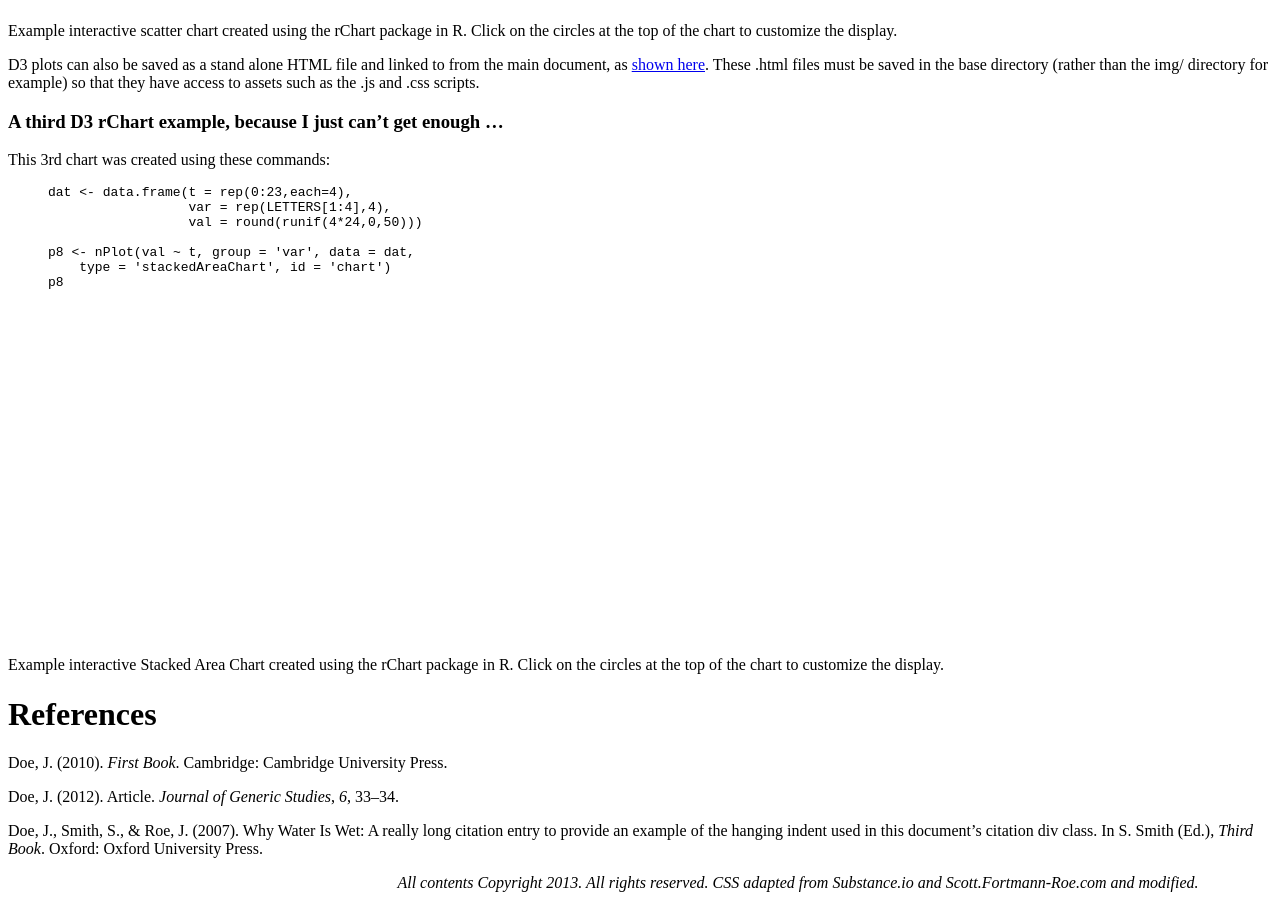
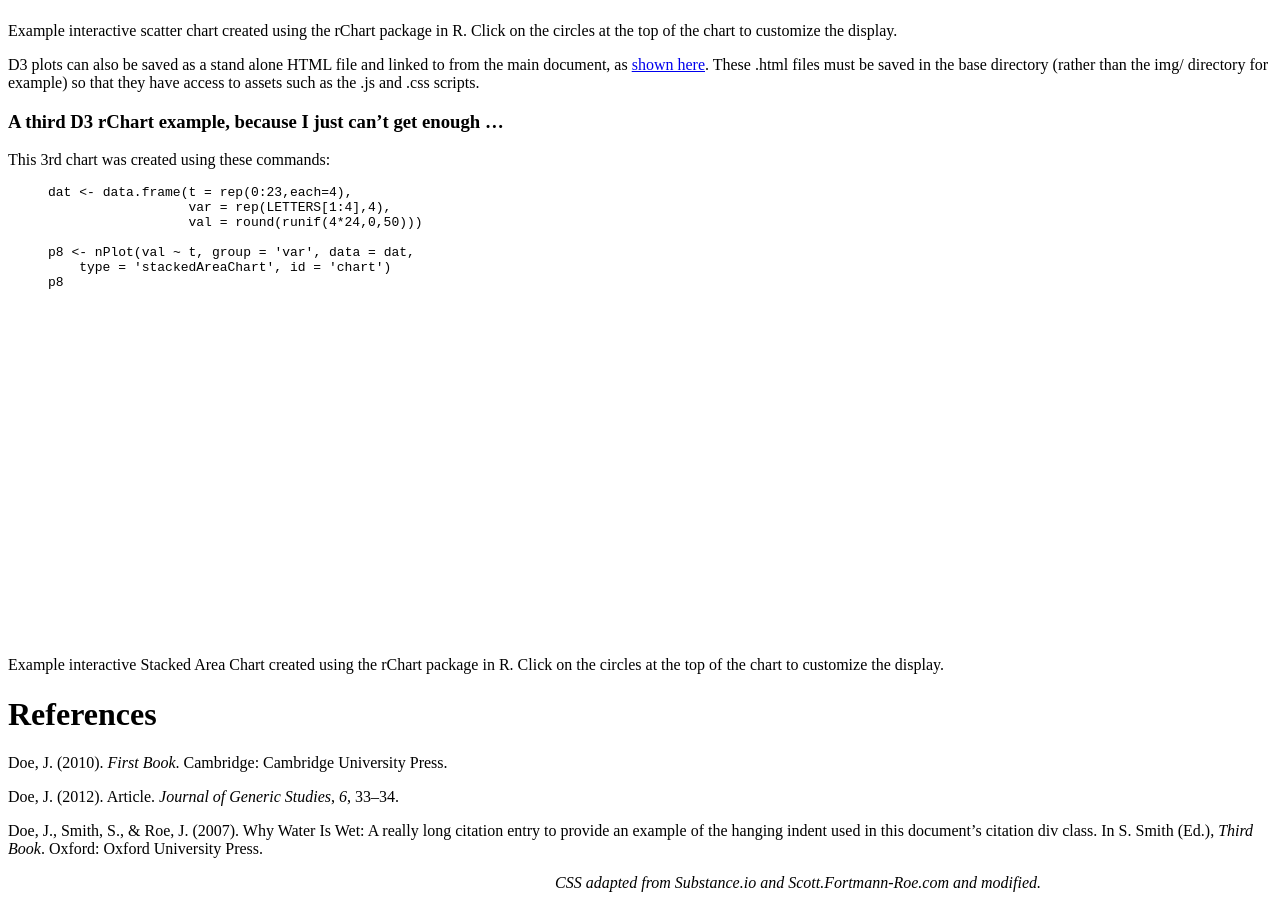
Before and after one commit to adamvi/CFA, a Jekyll site: the page built from An_Example_Github_Pages_Document.md, in a window 1280 px wide and 900 px high, scrolled down 6724 px. Built offline with Jekyll 4.4.1, drawn with Linux system fonts in a browser that asks for light colours; nearby versions of some CDN libraries; library files that are not in the unit come from our copies; formulas are drawn with MathJax 3.

Commit message:
Add changes to report layout

```diff
--- a/_includes/themes/CFA/report.html
+++ b/_includes/themes/CFA/report.html
@@ -34,6 +34,7 @@
     <script src='{{ ASSET_PATH }}/js/nv.d3.js' type='text/javascript'></script>
     <script src='{{ ASSET_PATH }}/js/fisheye.js' type='text/javascript'></script>
 
+    <script type="text/javascript" src="http://cdn.mathjax.org/mathjax/latest/MathJax.js?config=TeX-AMS-MML_HTMLorMML"></script>
     <script type="text/x-mathjax-config">
 		MathJax.Hub.Config({
             tex2jax: {
@@ -47,11 +48,16 @@
 			   equationNumbers: {
 				   autoNumber: "all"
 			   },
-			   TagIndent: "100px"
-		   }
+			   TagIndent: "100px",
+			   style: {
+				   "font-size": 100,
+				   "color":       "black"
+				   // add any additional CSS styles that you want
+				   //  (be sure there is no extra comma at the end of the last item)
+			   }
+		   },
 	   });
     </script>
-    <script type="text/javascript" src="http://cdn.mathjax.org/mathjax/latest/MathJax.js?config=TeX-AMS-MML_HTMLorMML"></script>
 
 	<script type="text/javascript">var tableNum = 1;</script>
 	<script type="text/javascript">var figNum = 1;</script>
@@ -94,12 +100,8 @@
 		 			  {% if item.menu != null %}
 	                      <ul>
 	                      {% for subitem in item.menu %}
-						<li><a href="{{subitem.link}}">{{subitem.label}}
-  			 			   {% if subitem.submenu != null %}
-  						     <b class="caret"></b>
-  			 			   {% endif %}
-						    </a>
-	                       {% if subitem.submenu != null %}
+						<li><a href="{{subitem.link}}">{{subitem.label}}</a>
+	                        {% if subitem.submenu != null %}
 	                          <ul>
 	                            {% for subsubitem in subitem.submenu %}
 	                              <li><a href="{{subsubitem.link}}">{{subsubitem.label}}</a></li>
@@ -188,7 +190,7 @@
       </div>
 
       <div class="footer" style='text-align:center; margin-left: 330px; width: 920px;'>
-          <i>All contents Copyright 2013. All rights reserved. CSS adapted from Substance.io and Scott.Fortmann-Roe.com and modified.</i>
+          <i>CSS adapted from Substance.io and Scott.Fortmann-Roe.com and modified.</i>
       </div>
 
     <script src="http://code.jquery.com/jquery.js"></script>
```
